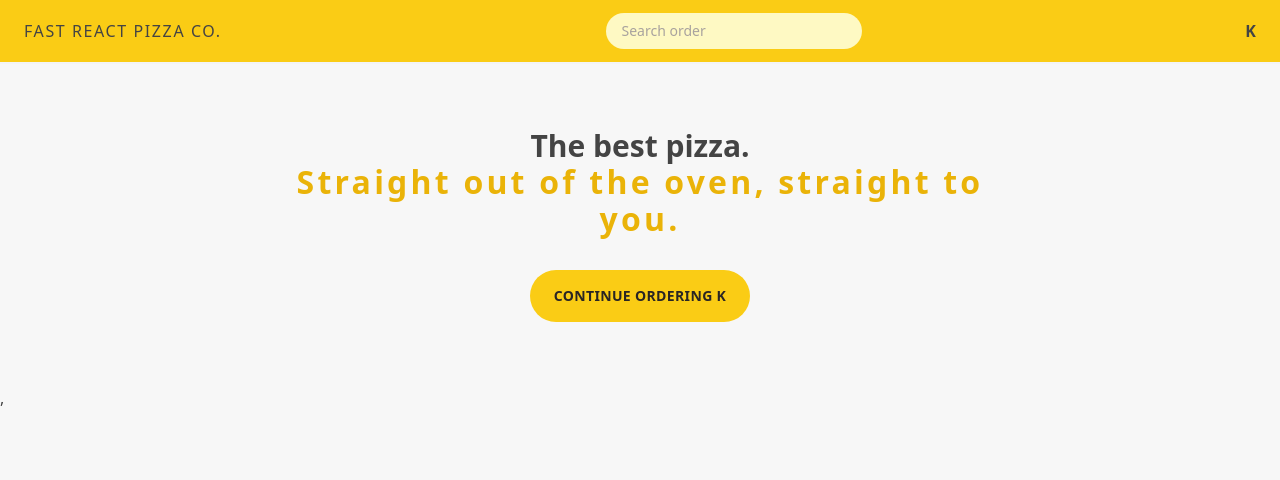
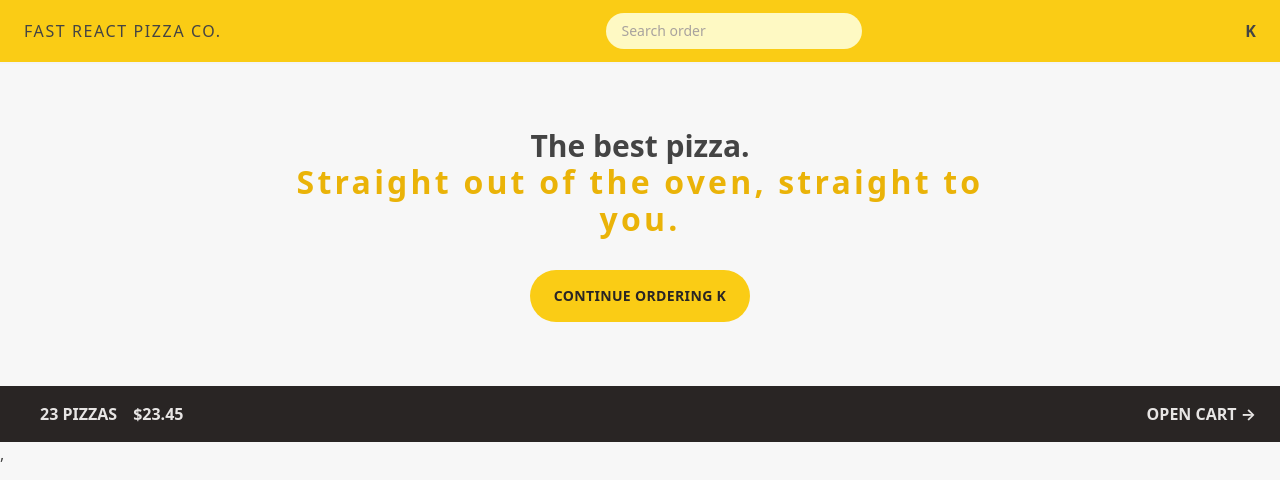
Before and after one commit to karemahamdy/Fast-React-Pizza-, a React (Vite) app: page / in a window 1280 px wide. Shown: the top 480 px of the page. Built offline with nearby package versions, Linux system fonts and the light colour scheme.

Commit message:
style: add to  cart

```diff
--- a/src/features/cart/CartOverview.jsx
+++ b/src/features/cart/CartOverview.jsx
@@ -2,9 +2,9 @@ import { Link } from "react-router-dom";
 
 function CartOverview() {
   return (
-    <div>
-      <p>
-        <span>23 pizzas</span>
+    <div className="flex items-center justify-between  bg-stone-800 px-4 py-4 text-sm uppercase text-stone-200 font-bold  sm:px-6 md:text-base">
+      <p >
+        <span className="mx-4">23 pizzas</span>
         <span>$23.45</span>
       </p>
       <Link to="/cart">Open cart &rarr;</Link>
--- a/src/features/menu/Menu.jsx
+++ b/src/features/menu/Menu.jsx
@@ -1,14 +1,18 @@
 import { useLoaderData } from "react-router-dom";
 import { getMenu } from "../../services/apiRestaurant"
 import MenuItem from "./MenuItem";
+
 
 function Menu() {
  const menu = useLoaderData()
 
   return (
+    <>
   <ul className="divide-y-2 divide-stone-200 px-2 py-4">
     {menu.map((pizza) => <MenuItem key={pizza.id} pizza={pizza} />)}
   </ul>
+  </>
+
   )
 }
 
--- a/src/ui/AppLayout.jsx
+++ b/src/ui/AppLayout.jsx
@@ -1,7 +1,7 @@
 import { Outlet, useNavigation } from "react-router-dom"
 import Header from "./Header"
-
 import Loader from "./Loader";
+import CartOverview from "../features/cart/CartOverview";
 
 function AppLayout() {
   const navigation = useNavigation()
@@ -16,7 +16,7 @@ function AppLayout() {
       <Outlet />
 
       </main>
-
+      <CartOverview/>
     </>
   )
 }
```
Also changed, not shown: src/features/cart/CartSlice.js (added).
